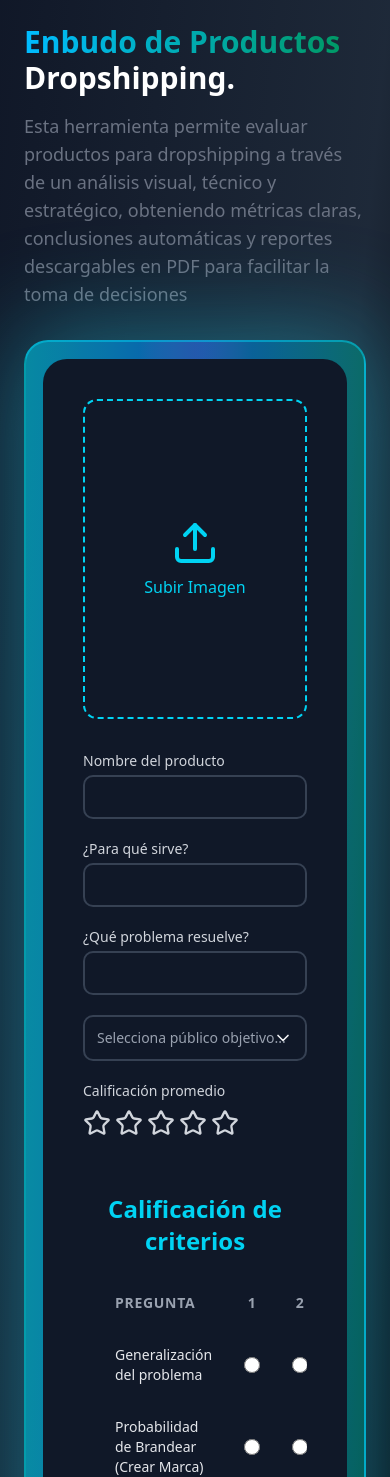
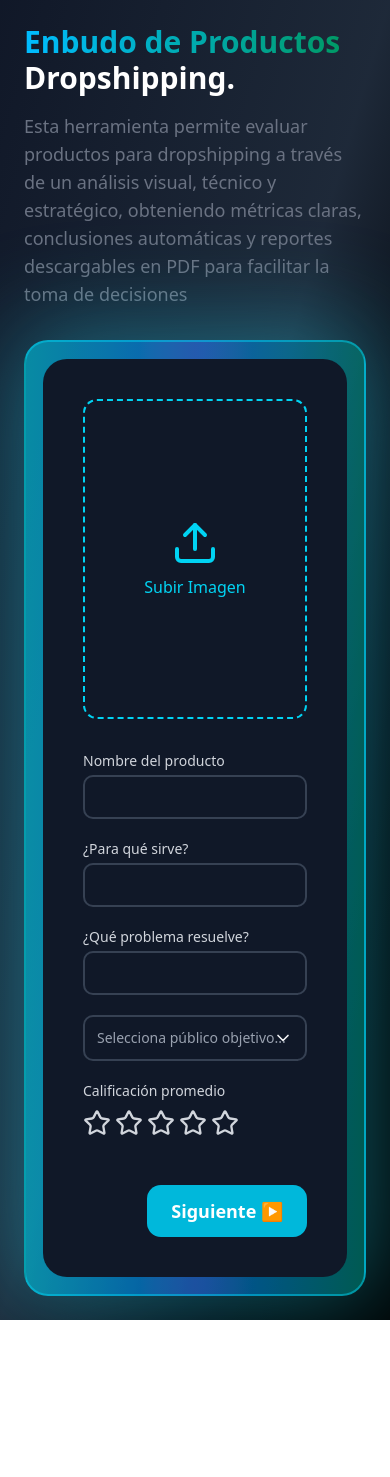
Before and after one commit to SamuelRodriguezC/products-rate, a Next.js app: page / in a window 390 px wide. Shown: the top 1477 px of the page. After the commit the page ends 1320 px from the top, so only its background shows below. Built offline with nearby package versions, Linux system fonts and the light colour scheme.

Commit message:
Hacer formulario por pasos

```diff
--- a/components/ProductForm.tsx
+++ b/components/ProductForm.tsx
@@ -60,8 +60,32 @@ const StrategicQuestions = [
   { id: "s7", text: "Saturación (1 Mucha, 5 Poca)" },
 ];
 
+// Componente Paso 1
+interface Step1Props {
+  formData: FormData;
+  setFormData: React.Dispatch<React.SetStateAction<FormData>>;
+  handleChange: (e: React.ChangeEvent<HTMLInputElement | HTMLTextAreaElement | HTMLSelectElement>) => void;
+  handleRatingChange: (value: number) => void;
+}
+const Step1: React.FC<Step1Props> = ({ formData, setFormData, handleChange, handleRatingChange }) => (
+  <div className="grid grid-cols-1 md:grid-cols-4 gap-8">
+    <motion.div className="col-span-2 flex h-full" transition={{ type: "spring", stiffness: 200 }}>
+      <FileInput onFileSelect={(img) => setFormData({ ...formData, image: img })} />
+    </motion.div>
+    <div className="col-span-2 flex flex-col gap-5">
+      <TextInput name="name" type="text" label="Nombre del producto" value={formData.name} onChange={handleChange} />
+      <TextInput name="purpose" type="text" label="¿Para qué sirve?" value={formData.purpose} onChange={handleChange} />
+      <TextInput name="problem" type="text" label="¿Qué problema resuelve?" value={formData.problem} onChange={handleChange} />
+      <TargetSelect value={formData.targets} onChange={(val: string[]) => setFormData({ ...formData, targets: val })} />
+      <StarRating label="Calificación promedio" name="rating" value={formData.rating} onChange={handleRatingChange} />
+    </div>
+  </div>
+);
+
 const ProductForm = () => {
   const router = useRouter();
+  const [step, setStep] = useState(1);
+  const [direction, setDirection] = useState<"forward" | "backward">("forward");
   const [formData, setFormData] = useState<FormData>({
     name: "",
     purpose: "",
@@ -94,84 +118,79 @@ const ProductForm = () => {
       },
     });
   };
+  const handleNext = () => {
+    setDirection("forward");
+    setStep((prev) => Math.min(prev + 1, 4));
+  };
+  const handleBack = () => {
+    setDirection("backward");
+    setStep((prev) => Math.max(prev - 1, 1));
+  };
   const handleSubmit = (e: React.FormEvent) => {
     e.preventDefault();
     sessionStorage.setItem("analysisData", JSON.stringify(formData));
     router.push("/analysis");
   };
 
+  // Animaciones según dirección
+  const variants = {
+    enter: (dir: "forward" | "backward") => ({
+      x: dir === "forward" ? 100 : -100,
+      opacity: 0,
+    }),
+    center: {
+      x: 0,
+      opacity: 1,
+    },
+    exit: (dir: "forward" | "backward") => ({
+      x: dir === "forward" ? -100 : 100,
+      opacity: 0,
+    }),
+  };
+
   return (
-    <>
     <motion.div
-    initial={{ opacity: 0, y: 30 }}
-    animate={{ opacity: 1, y: 0 }}
-    transition={{ duration: 0.6 }}
-    className="
-      relative
-      border-2 border-cyan-400/50
-      p-[17px]   /* espacio para que se vea el borde */
-      rounded-3xl
-      bg-gradient-to-r from-cyan-400/60 via-blue-500/60 to-teal-600/60
-      shadow-[0_0_100px_10px_rgba(34,211,238,0.4)]
-    "
-  >
-  <motion.form
-    onSubmit={handleSubmit}
-    className="
-      bg-gray-900   /* ← aquí ya queda gris sin degradado */
-      backdrop-blur-xl
-      rounded-3xl
-      p-10
-      w-full
-      h-full
-    "
-  >
-      {/* Datos básicos */}
-      <div className="grid grid-cols-1 md:grid-cols-4 gap-8">
+      initial={{ opacity: 0, y: 30 }}
+      animate={{ opacity: 1, y: 0 }}
+      transition={{ duration: 0.6 }}
+      className="relative border-2 border-cyan-400/50 p-[17px] rounded-3xl bg-gradient-to-r from-cyan-400/60 via-blue-500/60 to-teal-600/60 shadow-[0_0_100px_10px_rgba(34,211,238,0.4)]"
+    >
+      <motion.form onSubmit={handleSubmit} className="bg-gray-900 backdrop-blur-xl rounded-3xl p-10 w-full h-full">
         <motion.div
-          className="col-span-2 flex h-full"
-          transition={{ type: "spring", stiffness: 200 }}
+          key={step}
+          custom={direction}
+          variants={variants}
+          initial="enter"
+          animate="center"
+          exit="exit"
+          transition={{ type: "spring", stiffness: 300, damping: 30 }}
         >
-          <FileInput onFileSelect={(img) => setFormData({ ...formData, image: img })} />
+          {step === 1 && <Step1 formData={formData} setFormData={setFormData} handleChange={handleChange} handleRatingChange={handleRatingChange} />}
+          {step === 2 && <RatingTable title={formData.sections.visual.title} questions={VisualQuestions} answers={formData.sections.visual.answers} onChange={(key, value, text) => handleRankingChange("visual", key, value, text)} />}
+          {step === 3 && <RatingTable title={formData.sections.technical.title} questions={TechnicalQuestions} answers={formData.sections.technical.answers} onChange={(key, value, text) => handleRankingChange("technical", key, value, text)} />}
+          {step === 4 && <RatingTable title={formData.sections.strategic.title} questions={StrategicQuestions} answers={formData.sections.strategic.answers} onChange={(key, value, text) => handleRankingChange("strategic", key, value, text)} />}
         </motion.div>
 
-        <div className="col-span-2 flex flex-col gap-5">
-          <TextInput name="name" type="text" label="Nombre del producto" value={formData.name} onChange={handleChange} />
-          <TextInput name="purpose" type="text" label="¿Para qué sirve?" value={formData.purpose} onChange={handleChange} />
-          <TextInput name="problem" type="text" label="¿Qué problema resuelve?" value={formData.problem} onChange={handleChange} />
-          <TargetSelect value={formData.targets} onChange={(val: string[]) => setFormData({ ...formData, targets: val })} />
-          <StarRating label="Calificación promedio" name="rating" value={formData.rating} onChange={handleRatingChange} />
+        {/* Botones de navegación */}
+        <div className="flex justify-between mt-10">
+          {step > 1 && (
+            <button type="button" onClick={handleBack} className="px-6 py-3 rounded-xl font-semibold text-lg bg-gray-700 text-white hover:bg-gray-600 transition-all">
+              ◀ Atrás
+            </button>
+          )}
+          {step < 4 && (
+            <button type="button" onClick={handleNext} className="ml-auto px-6 py-3 rounded-xl font-semibold text-lg bg-cyan-500 text-white hover:bg-cyan-600 transition-all">
+              Siguiente ▶
+            </button>
+          )}
+          {step === 4 && (
+            <button type="submit" className="ml-auto px-8 py-3 rounded-xl font-semibold text-lg bg-gradient-to-r from-cyan-500 via-blue-500 to-purple-600 text-white shadow-lg shadow-cyan-500/30 hover:shadow-purple-500/40 transition-all duration-300">
+              🚀 Finalizar
+            </button>
+          )}
         </div>
-      </div>
-
-      {/* Tablas */}
-      <div className="space-y-8 mt-8">
-        <motion.div whileHover={{ scale: 1.01 }}>
-          <RatingTable title={formData.sections.visual.title} questions={VisualQuestions} answers={formData.sections.visual.answers} onChange={(key, value, text) => handleRankingChange("visual", key, value, text)} />
-        </motion.div>
-        <motion.div whileHover={{ scale: 1.01 }}>
-          <RatingTable title={formData.sections.technical.title} questions={TechnicalQuestions} answers={formData.sections.technical.answers} onChange={(key, value, text) => handleRankingChange("technical", key, value, text)} />
-        </motion.div>
-        <motion.div whileHover={{ scale: 1.01 }}>
-          <RatingTable title={formData.sections.strategic.title} questions={StrategicQuestions} answers={formData.sections.strategic.answers} onChange={(key, value, text) => handleRankingChange("strategic", key, value, text)} />
-        </motion.div>
-      </div>
-
-      {/* Botón */}
-      <motion.div className="flex justify-end mt-10" whileHover={{ scale: 1.05 }}>
-        <button
-          type="submit"
-          className="px-8 py-3 rounded-xl font-semibold text-lg bg-gradient-to-r from-cyan-500 via-blue-500 to-purple-600
-            text-white shadow-lg shadow-cyan-500/30 hover:shadow-purple-500/40
-            transition-all duration-300"
-        >
-          🚀 Finalizar
-        </button>
-      </motion.div>
-    </motion.form>
+      </motion.form>
     </motion.div>
-    </>
-
   );
 };
 
```
